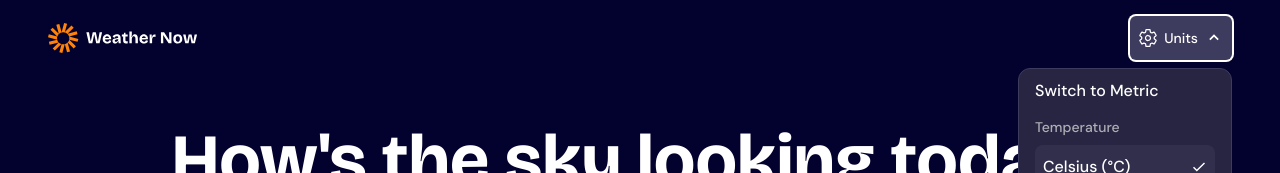
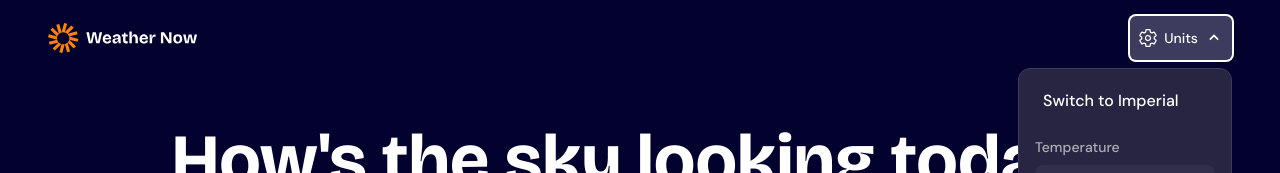
Before and after one commit to ShinobiKoda/weather-app-main, a Next.js app: page / in a window 1280 px wide. Both pictures are taken after a click on the button "Units". Shown: the top 173 px of the page. Built offline with nearby package versions, Linux system fonts and the light colour scheme; no server answers.

Commit message:
feat: add toggle button for switching between metric and imperial units in Navbar

```diff
--- a/src/app/components/layout/Navbar.tsx
+++ b/src/app/components/layout/Navbar.tsx
@@ -72,7 +72,23 @@ export function Navbar({
           initial="hidden"
           animate={open ? "visible" : "hidden"}
         >
-          <h3 className="font-medium text-base mb-3.5">Switch to Metric</h3>
+          <button
+            className="font-medium text-base mb-3.5 w-full text-left hover:bg-neutral-700 rounded-lg cursor-pointer px-2 py-2.5"
+            onClick={() => {
+              if (tempUnit === "C" || windUnit === "kmh") {
+                setTempUnit("F");
+                setWindUnit("mph");
+              } else {
+                setTempUnit("C");
+                setWindUnit("kmh");
+              }
+            }}
+          >
+            {tempUnit === "C" || windUnit === "kmh"
+              ? "Switch to Imperial"
+              : "Switch to Metric"}
+          </button>
+
           <div className="space-y-2">
             <h4 className="font-medium text-sm text-neutral-300">
               Temperature
```
